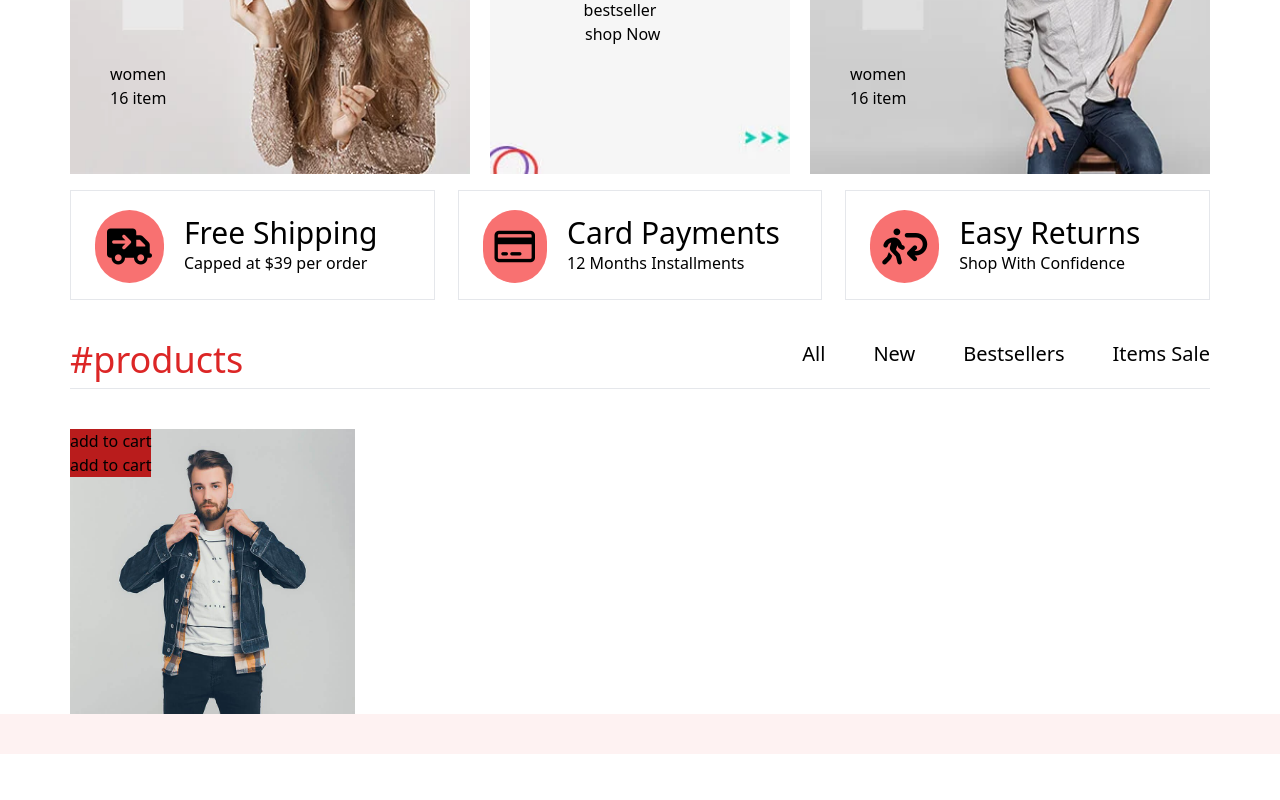
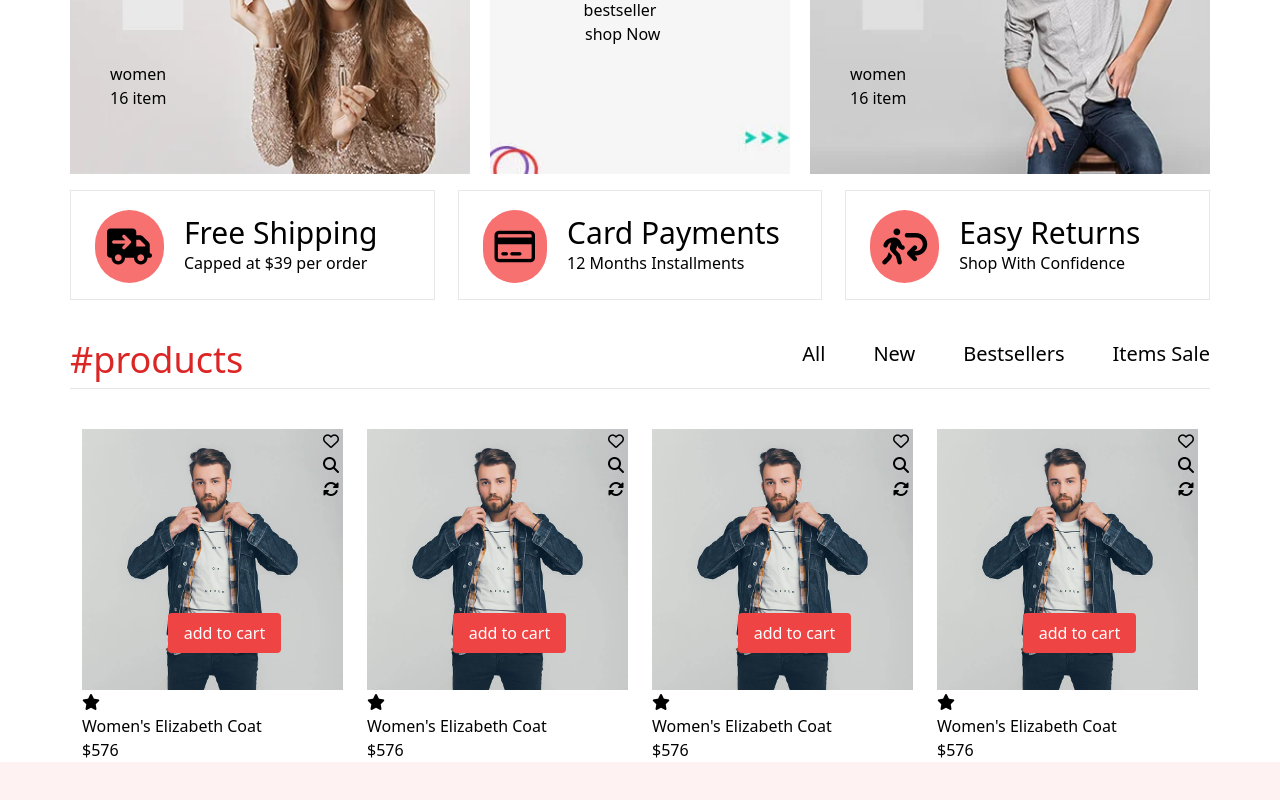
Before and after one commit to mdataurrahaman/final-project, a Next.js app: page / in a window 1280 px wide. Shown: the part 868-1668 px from the top of the page. Before the commit the page ends 1622 px from the top, so only its background shows below. Built offline with nearby package versions, Linux system fonts and the light colour scheme.

Commit message:
efect section

```diff
--- a/component/AllProducts.js
+++ b/component/AllProducts.js
@@ -7,7 +7,10 @@ function AllProducts() {
   return (
         <Fragment>
             <div
-            className='w-[1140px] mx-auto flex justify-between pt-10 relative'>
+            className='w-[1140px] mx-auto flex justify-between pt-10 '>
+              <Efect/>
+              <Efect/>
+              <Efect/>
               <Efect/>
             </div>
         </Fragment>
--- a/component/shared/Efect.js
+++ b/component/shared/Efect.js
@@ -2,28 +2,48 @@ import React from 'react'
 import Image from 'next/image'
 import picture from '../../public/img/4.jpg'
 import { Fragment } from 'react'
+import effectHover from '../../public/img/efect-hover.png'
 
 function Efect() {
   return (
     <Fragment>
-     <div className=' w-1/4 relative'>
+     <div className=' w-1/4 relative px-3 '>
 
      <div
-        className=' absolute z-10 top-0 left-0 w-full flex-col justify-center'>
- <div>
- <button type='button' className=' bg-red-700 mx-auto '>
-     add to cart
-     </button>
+        className=' absolute z-10 w-full flex flex-col'>
+ <div className='  text-right mr-7'>
+  <span className='block'>
+  <i className="fa-regular fa-heart  "></i>
+  </span>
+  <span className='block'>
+  <i className="fa-solid fa-magnifying-glass"></i>
+  </span>
+  <span className='block'>
+  <i className="fa-solid fa-rotate inline"></i>
+  </span>
+
+
  </div>
- <div>
- <button type='button' className=' bg-red-700 mx-auto '>
+ <div className='mx-auto mt-28'>
+ <button type='button' className=' bg-red-500 rounded text-white px-4 py-2 '>
      add to cart
      </button>
  </div>
         </div>
 
 
-        <Image src={ picture}  />
+        <Image src={ picture} className=' hover:effect-hover:block' />
+        <Image src={ effectHover} className='hidden effect-hover'  />
+
+        <span>
+        <i className="fa-solid fa-star"></i>
+        </span>
+        <p className='hover:text-red-300'>
+        Women's Elizabeth Coat
+        </p>
+       <p  className='hover:text-red-300'>
+        $576
+       </p>
 
      </div>
 
--- a/pages/index.js
+++ b/pages/index.js
@@ -29,7 +29,7 @@ export default function Home() {
                         <SimpleSlider/>
                     </header>
 
-                    <div className='w-full bg-white flex-col justify-center pt-10'>
+                    <div className='w-full bg-white flex flex-col  pt-10'>
 
                         <Salertype/>
 
```
Also changed, not shown: public/img/efect-hover.png (added).
